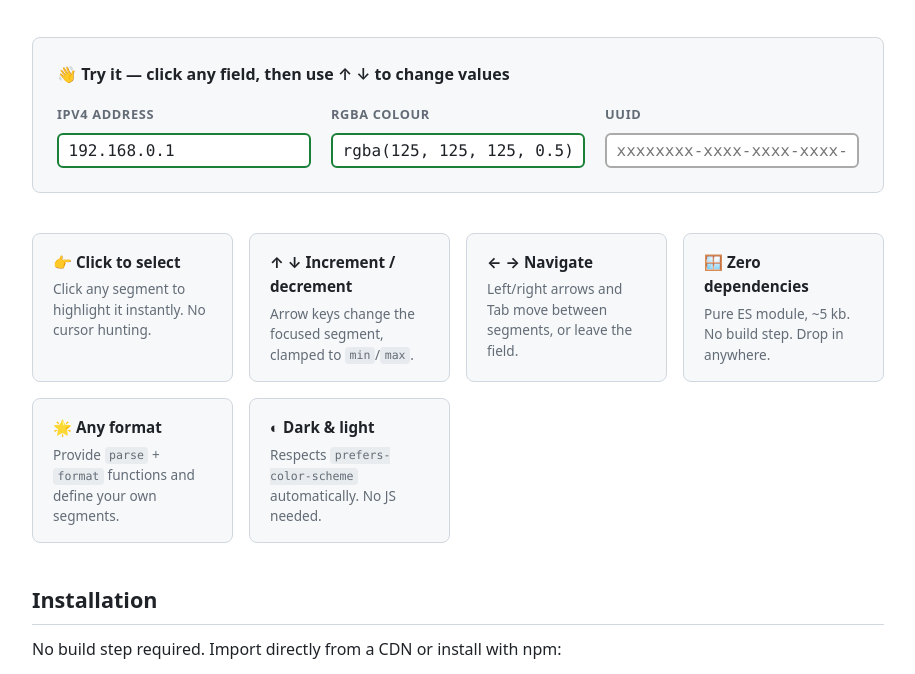
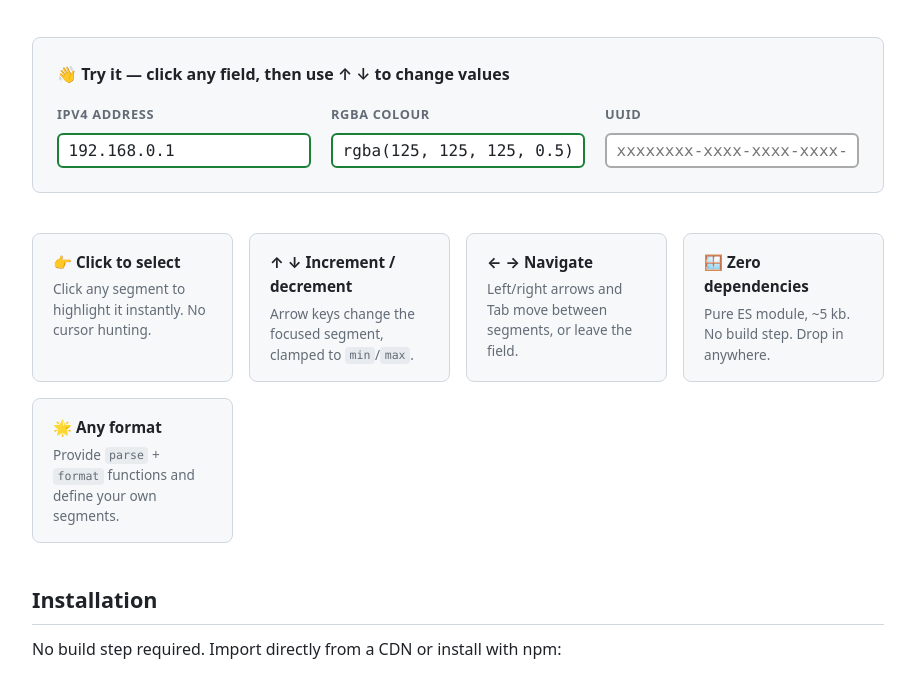
Before and after one commit to jimmywarting/segmented-input, a website: page index.html in a window 1280 px wide. Shown: the part 436-1110 px from the top of the page, without its empty margins (182-1097 px from the left). Drawn offline with nearby package versions, Linux system fonts and the light colour scheme.

Commit message:
Remove 'Dark & light' feature card
Delete the Dark & light feature card from the features section in index.html. The card describing automatic respects for prefers-color-scheme was removed to streamline the displayed feature list.

```diff
--- a/index.html
+++ b/index.html
@@ -80,10 +80,6 @@
       <h4>&#127775; Any format</h4>
       <p>Provide <code>parse</code> + <code>format</code> functions and define your own segments.</p>
     </div>
-    <div class="feature-card">
-      <h4>&#9680; Dark &amp; light</h4>
-      <p>Respects <code>prefers-color-scheme</code> automatically. No JS needed.</p>
-    </div>
   </div>
 
   <!-- ── Installation ── -->
```
